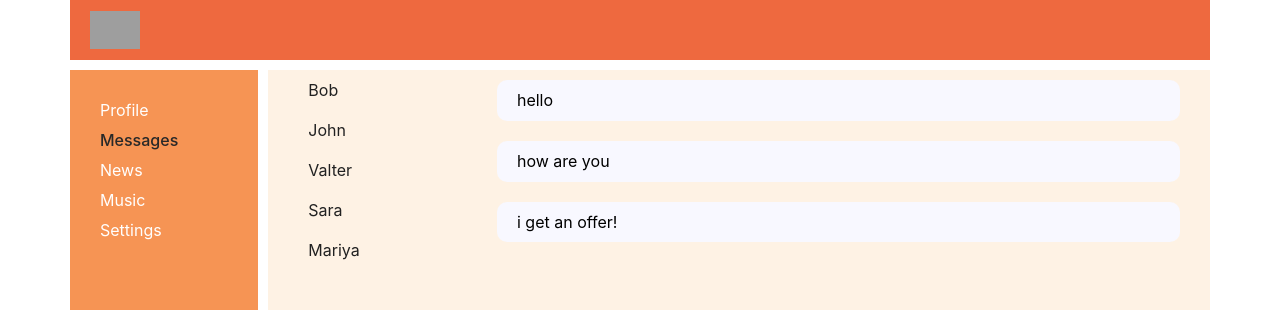
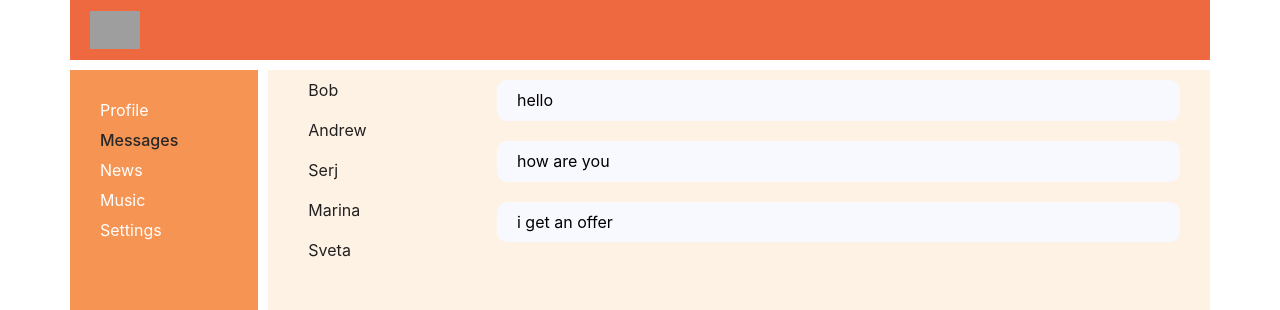
Before and after one commit to SarggUngart/samurai-way, a React (Create React App) app: page /dialogs in a window 1280 px wide. Shown: the top 310 px of the page. Built offline with nearby package versions, Linux system fonts and the light colour scheme; grey boxes are pictures that could not be loaded.

Commit message:
add data for BLL

```diff
--- a/src/App.tsx
+++ b/src/App.tsx
@@ -10,6 +10,7 @@
 import Settings from "./components/Settings/Settings";
 
 
+
 const App = () => {
   return (
     <BrowserRouter>
@@ -18,7 +19,7 @@
         <Nav/>
         <main className={'main'}>
           <Route path='/profile' component={Profile}/>
-          <Route path='/dialogs' component={Dialogs}/>
+          <Route path='/dialogs' component={Dialogs} />
           <Route path='/news' component={News}/>
           <Route path='/music' component={Music}/>
           <Route path='/settings' component={Settings}/>
--- a/src/components/Button/Button.tsx
+++ b/src/components/Button/Button.tsx
@@ -10,12 +10,8 @@
   const {name, callBack} = props
 
 
-  const onClickBtnHandler = () => {
-    callBack()
-  }
-
   return (
-    <button onClick={onClickBtnHandler} className={style.btn}>{name}</button>
+    <button onClick={callBack} className={style.btn}>{name}</button>
   );
 };
 
--- a/src/components/Dialogs/Dialogs.tsx
+++ b/src/components/Dialogs/Dialogs.tsx
@@ -3,21 +3,45 @@
 import DialogItem from "./DialogItem/DialogItem";
 import Messages from "./Messages/Messages";
 
+type dialogsDataType = {
+  id: number
+  name: string
+}
+
+type messagesDataType = {
+  id: number
+  message: string
+}
+
+const dialogsData: dialogsDataType[] = [
+  {id: 1, name: 'Bob'},
+  {id: 2, name: 'Andrew'},
+  {id: 3, name: 'Serj'},
+  {id: 4, name: 'Marina'},
+  {id: 5, name: 'Sveta'}
+]
+
+const messagesData: messagesDataType[] = [
+  {id: 1, message: 'hello'},
+  {id: 2, message: 'how are you'},
+  {id: 3, message: 'i get an offer'},
+]
+
+
 const Dialogs = () => {
   return (
     <div className={style.dialogs}>
       <div className={style.dialogsItemWrapper}>
-        <DialogItem id={1} name={'Bob'}/>
-        <DialogItem id={2} name={'John'}/>
-        <DialogItem id={3} name={'Valter'}/>
-        <DialogItem id={4} name={'Sara'}/>
-        <DialogItem id={5} name={'Mariya'}/>
-      </div>
+        {dialogsData.map(d =>
+          <DialogItem id={d.id} name={d.name}/>
+        )}</div>
 
       <div className={style.MessagesWrapper}>
-        <Messages message={'hello'}/>
-        <Messages message={'how are you'}/>
-        <Messages message={'i get an offer!'}/>
+        {messagesData.map(m =>
+          <React.Fragment key={m.id}>
+            <Messages id={m.id} message={m.message}/>
+          </React.Fragment>
+        )}
       </div>
     </div>
   );
--- a/src/components/Dialogs/Messages/Messages.module.css
+++ b/src/components/Dialogs/Messages/Messages.module.css
@@ -6,7 +6,6 @@
 }
 
 .message{
-
     padding: 10px 10px 10px 20px;
     background: ghostwhite;
     border-radius: 10px;
--- a/src/components/Dialogs/Messages/Messages.tsx
+++ b/src/components/Dialogs/Messages/Messages.tsx
@@ -2,6 +2,7 @@
 import style from './Messages.module.css'
 
 type MessagesPropsType = {
+  id: number
   message: string
 }
 
--- a/src/components/Profile/Posts/AddedPost/AddedPost.tsx
+++ b/src/components/Profile/Posts/AddedPost/AddedPost.tsx
@@ -4,6 +4,7 @@
 import like from '../../../../assets/img/like.png'
 
 type AddedPostPropsType = {
+  id:number
   messageInPost: string
   likesCount: number
 }
--- a/src/components/Profile/Posts/Posts.tsx
+++ b/src/components/Profile/Posts/Posts.tsx
@@ -1,20 +1,34 @@
 import React from 'react';
 import NewPost from "./NewPost/NewPost";
 import AddedPost from "./AddedPost/AddedPost";
+
+type postDataType = {
+  id: number
+  postText: string
+  likesCount: number
+}
+
+const postsData: postDataType[] = [
+  {
+    id: 1,
+    postText: 'Lorem ipsum dolor sit amet, consectetur adipisicing elit. Cupiditate nam non quae quia repudiandae rerum voluptates voluptatum!',
+    likesCount: 10
+  }, {
+    id: 2,
+    postText: 'Architecto cupiditate delectus, deleniti, facilis, minima praesentium recusandae similique tempora tenetur totam voluptate!',
+    likesCount: 2
+  }
+]
+
 
 const Posts = () => {
   return (
     <div>
       <NewPost/>
-      <AddedPost
-        messageInPost={'Lorem ipsum dolor sit amet, consectetur adipisicing elit. Cupiditate nam non quae quia repudiandae rerum voluptates voluptatum! Architecto cupiditate delectus, deleniti, facilis, minima praesentium recusandae similique tempora tenetur totam voluptate!'}
-        likesCount={10}
-      />
-      <AddedPost
-        messageInPost={'Cool'}
-        likesCount={2}
-      />
-    </div>
+      {postsData.map(p =>
+        <AddedPost id={p.id} messageInPost={p.postText} likesCount={p.likesCount}/>
+      )}
+  </div>
   );
 };
 
```
